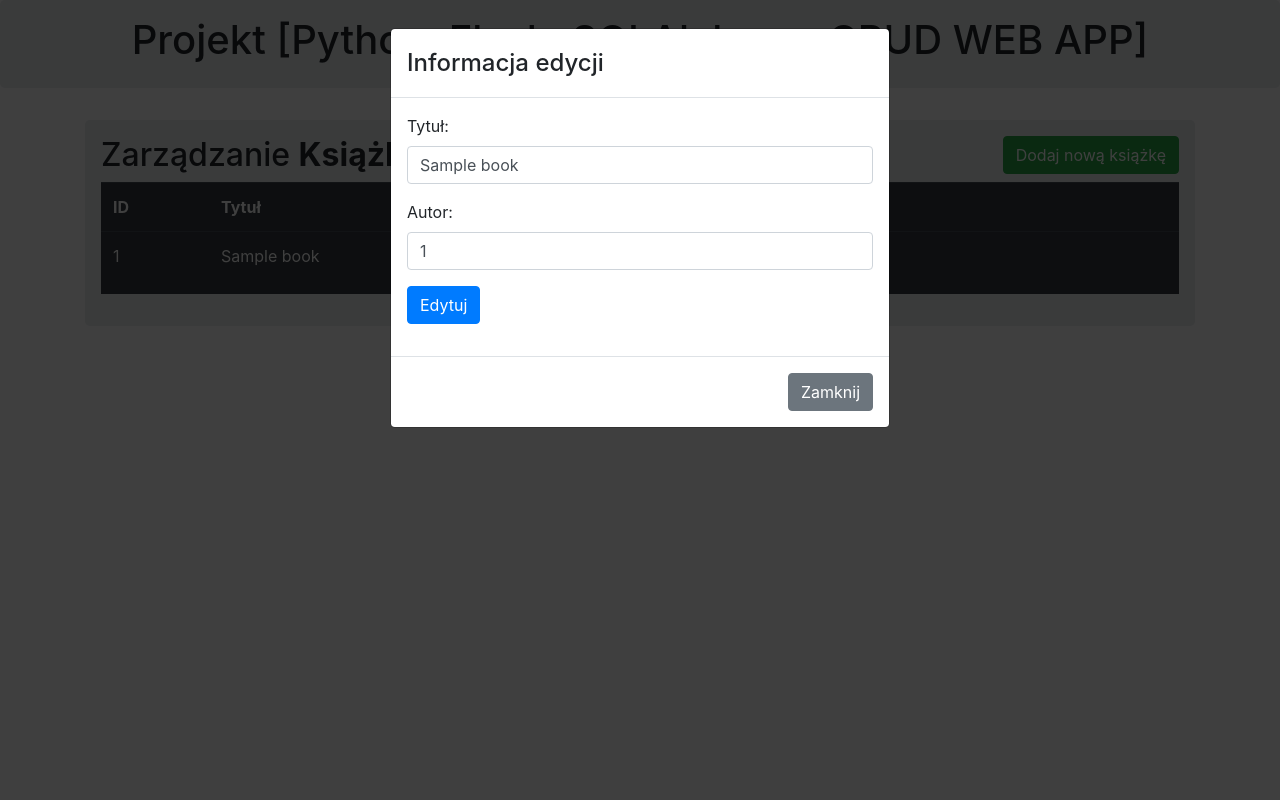
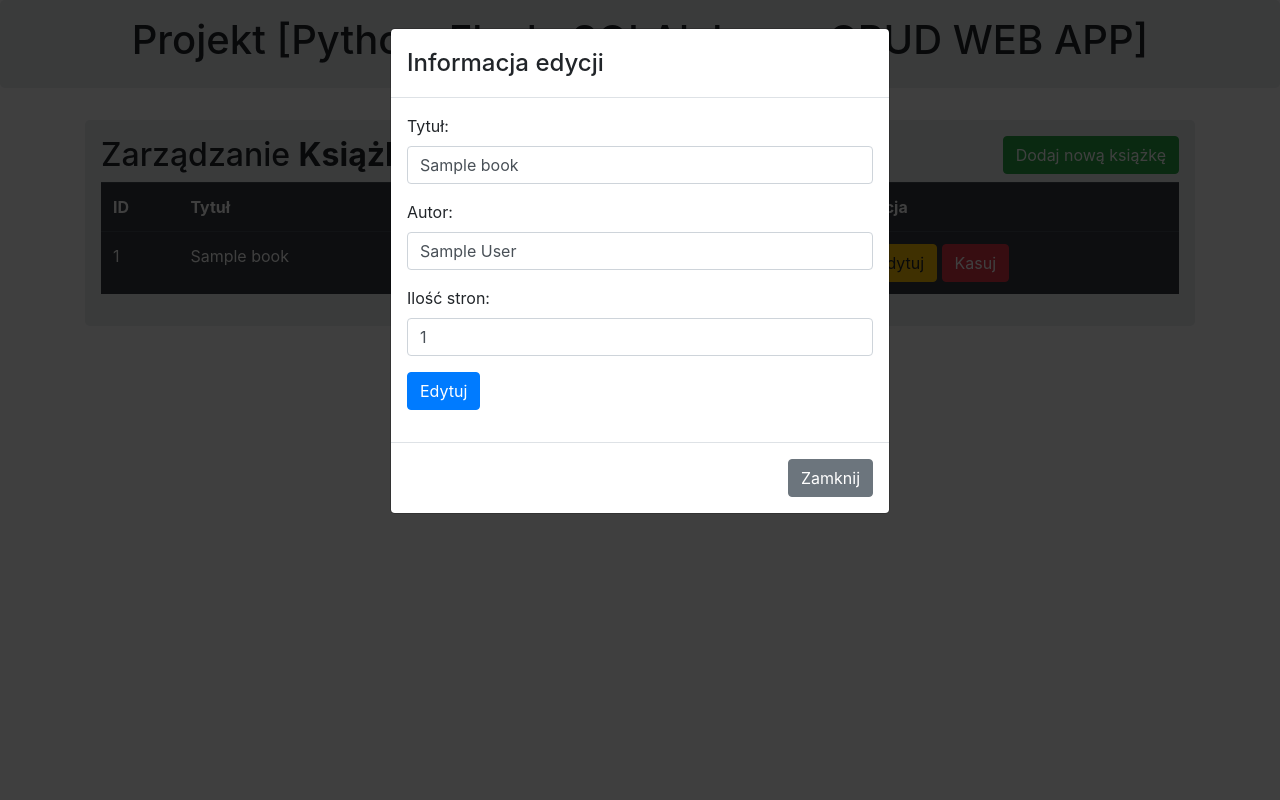
Before and after one commit to IrePro78/Flask_SQLAlchemy, a Flask app: page / in a window 1280 px wide, after a click on "Edytuj". Run offline with Flask 2, Linux system fonts and the light colour scheme; tables that the repository leaves empty hold one stand-in row (values such as "Sample post"); some libraries are stand-ins or nearby versions.

Commit message:
add_author_to_book

```diff
--- a/app.py
+++ b/app.py
@@ -1,11 +1,10 @@
 from flask import Flask
-from flask_sqlalchemy import SQLAlchemy
+
 
 app = Flask(__name__)
 
-db = SQLAlchemy(app)
 
-from views import authors, books
+from views import books
 
 app.add_url_rule('/', view_func=books.index, methods=['GET'])
 app.add_url_rule('/add-book', view_func=books.add_book, methods=['POST'])
--- a/templates/index.html
+++ b/templates/index.html
@@ -15,7 +15,7 @@
 
             <div class="jumbotron p-3">
 
-                <h2>Zarządzanie <b>Książkami </b>  <button type="button"  class="btn btn-success float-right"
+                <h2>Zarządzanie <b>Książkami </b>  <button type="button" class="btn btn-success float-right"
                 data-toggle="modal" data-target="#mymodal">Dodaj nową książkę</button> </h2>
 
 
@@ -45,7 +45,6 @@
                 {% endif %}
                 {% endwith %}
 
-
                 <table class="table table-hover table-dark">
 
                     <tr>
@@ -53,7 +52,7 @@
                         <th>ID</th>
                         <th>Tytuł</th>
                         <th>Autor</th>
-{#                        <th>Phone</th>#}
+                        <th>Ilość stron</th>
                         <th>Akcja</th>
 
                     </tr>
@@ -63,8 +62,8 @@
                     <tr>
                         <td>{{row.id}}</td>
                         <td>{{row.title}}</td>
-                        <td>{{row.author_id}}</td>
-{#                        <td>{{row.phone}}</td>#}
+                        <td>{{row.author_name}}</td>
+                        <td>{{row.pages}}</td>
 
                         <td>
                             <a href="/update/{{row.id}}" class="btn btn-warning btn-xs" data-toggle="modal" data-target="#modaledit{{row.id}}">Edytuj</a>
@@ -105,7 +104,11 @@
                   <label>Tytuł:</label>
                    <input type="hidden"  name="id" value="{{row.id}}">
 
-                  <input type="text" class="form-control" name="title" value="{{row.title}}">
+                   <input type="text" class="form-control" name="title" value="{{row.title}}">
+
+
+
+
 
 
                </div>
@@ -117,21 +120,21 @@
 
                   <label>Autor:</label>
 
-                  <input type="text" class="form-control" name="author_id" value="{{row.author_id}}">
+                  <input type="text" class="form-control" name="author_name" value="{{row.author_name}}">
 
 
                </div>
 
-{##}
-{#               <div class="form-group">#}
-{##}
-{##}
-{#                  <label>Phone:</label>#}
-{##}
-{#                  <input type="text" class="form-control" name="phone" value="{{row.phone}}">#}
-{##}
-{##}
-{#               </div>#}
+
+               <div class="form-group">
+
+
+                  <label>Ilość stron:</label>
+
+                  <input type="number" class="form-control" name="pages" value="{{row.pages}}">
+
+
+               </div>
 
 
                <div class="form-group">
@@ -204,20 +207,20 @@
 
 
                   <label>Autor:</label>
-                  <input type="number" class="form-control" name="author_id" required="1">
+                  <input type="text" class="form-control" name="author_name" required="1">
 
 
                </div>
 
 
-{#                <div class="form-group">#}
-{##}
-{##}
-{#                  <label>Phone:</label>#}
-{#                  <input type="number" class="form-control" name="phone" required="1">#}
-{##}
-{##}
-{#               </div>#}
+                <div class="form-group">
+
+
+                  <label>Ilość stron:</label>
+                  <input type="number" class="form-control" name="pages" required="1">
+
+
+               </div>
 
 
 
--- a/views/books.py
+++ b/views/books.py
@@ -1,9 +1,12 @@
 from flask import render_template, request, redirect, url_for, flash
-from models import Book, db
+from models import Book, Author, db
 
 
 def index():
-    all_books = Book.query.all()
+
+    all_books = db.session.query(Book.id, Book.title, Author.author_name, Book.pages)
+
+    # all_books = Book.query.all()
     return render_template('index.html', books=all_books)
 
 
@@ -12,10 +15,12 @@ def add_book():
 
     if request.method == 'POST':
         title = request.form['title']
-        author_id = request.form['author_id']
-
-        new_book = Book(title, author_id)
+        pages = request.form['pages']
+        new_book = Book(title, pages)
+        author_name = request.form['author_name']
+        new_author = Author(author_name)
         db.session.add(new_book)
+        db.session.add(new_author)
         db.session.commit()
         flash('Książka dodana poprawnie')
         return redirect(url_for('index'))
@@ -27,8 +32,8 @@ def update_book():
 
         book.id = request.form['id']
         book.title = request.form['title']
-        book.author_id = request.form['author_id']
-
+        book.author_name = request.form['author_name']
+        book.pages = request.form['pages']
         db.session.commit()
         flash('Edycja powiodła się')
         return redirect(url_for('index'))
```
Also changed, not shown: config.py (added, +8 -0 lines), models.py (+10 -10 lines), db.py (deleted).
